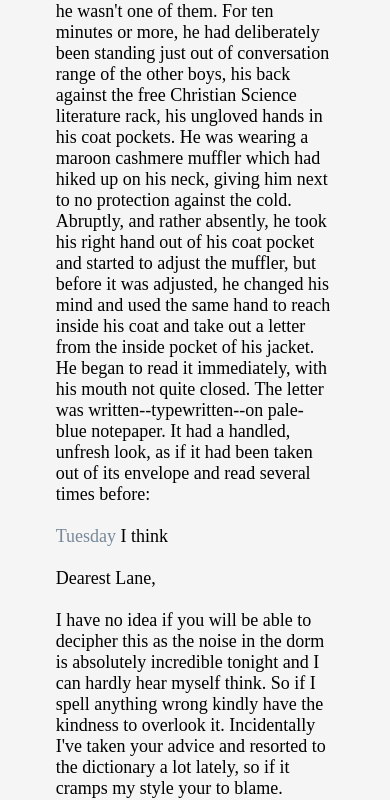
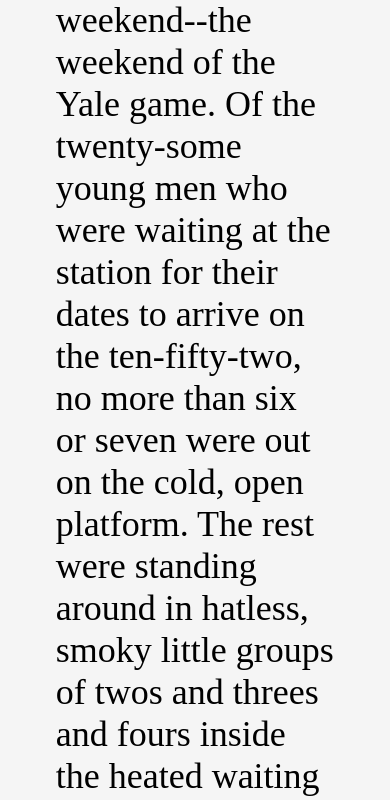
Before and after one commit to lerasimon/book_app, a plain HTML site: page index.html in a window 390 px wide. Shown: the part 881-1681 px from the top of the page. Drawn offline with Linux system fonts and the light colour scheme.

Commit message:
media query for mobile screen

```diff
--- a/style.css
+++ b/style.css
@@ -229,3 +229,11 @@ background-color: whitesmoke;
   .definition-container h4 {
       color: rgba(45, 168, 29, 0.9);
   }
+
+/*mobile media query*/
+
+@media only screen and (max-width:480px) {
+    body {
+        font-size:2rem;
+    }
+}
```
